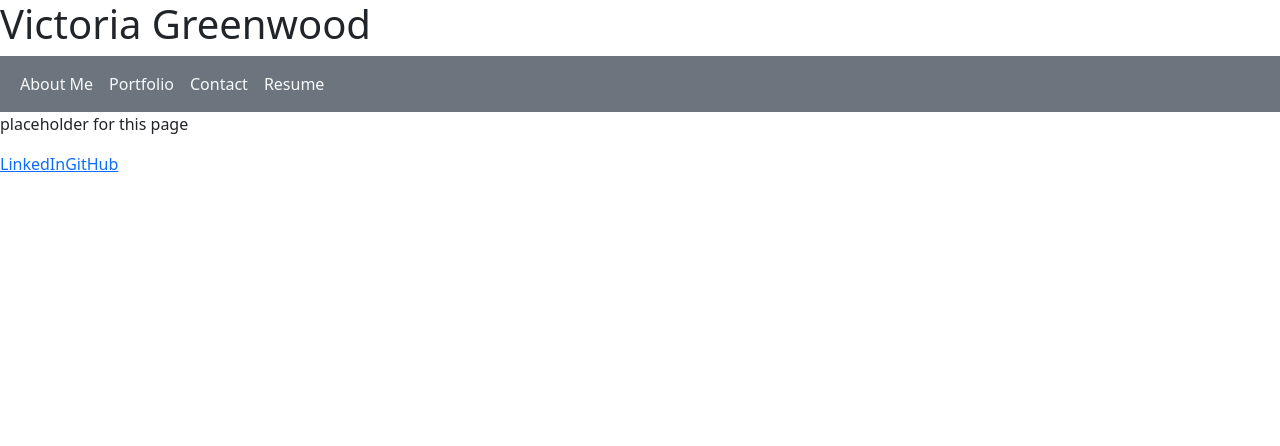
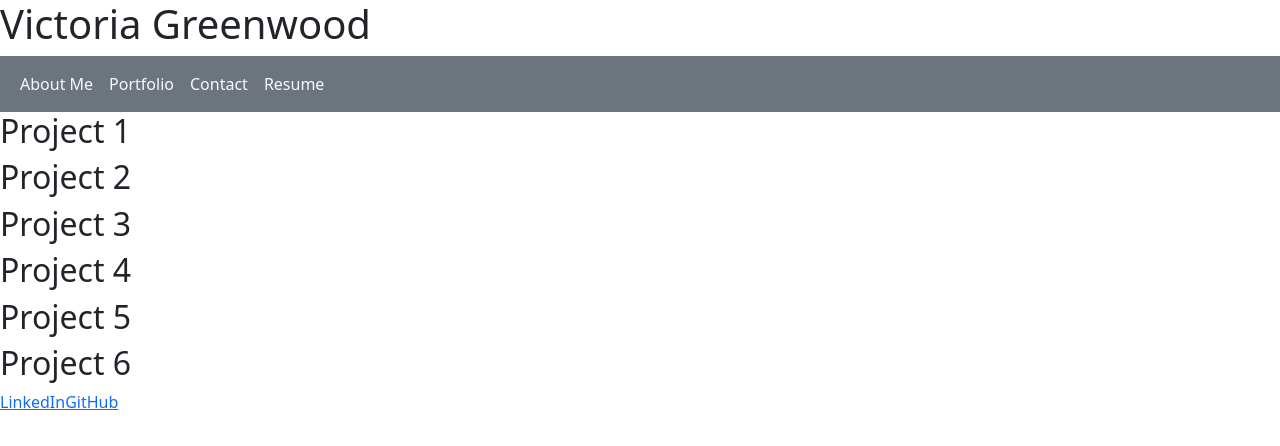
Before and after one commit to victoria-cg/React-Developer-Portfolio, a React (Vite) app: page /Portfolio in a window 1280 px wide. Shown: the top 446 px of the page. Built offline with nearby package versions, Linux system fonts and the light colour scheme.

Commit message:
added portfolio component with title placeholder state for each project

```diff
--- a/src/components/Project.jsx
+++ b/src/components/Project.jsx
@@ -0,0 +1,17 @@
+
+//project component will receive blogs as props and will get imported/used in the portfolio page to show the projects
+
+//here we iterate over the array in Portfolio.jsx using .map method to print info about every project
+//the key property lets the DOM keep track of each element for updating/outputting it, in this case the unique key is the id of each project
+export default function Project(props) {
+    const projects = props.projects
+    return (
+     <div>
+    {projects.map((project) =>(
+    <div key={project.id}>
+    <h2>{project.title}</h2>
+    </div>
+    ))}
+     </div>
+    );
+  }
--- a/src/components/pages/Portfolio.jsx
+++ b/src/components/pages/Portfolio.jsx
@@ -1,10 +1,23 @@
+//useState will allow us to use state/data to pass data to child components as props
+import {useState} from 'react';
+import Project from '../Project';
+
+//neet to add URL and photo for each project so the portfolio can be used
+//useState receives the array of projects objects so that we can iterate over them with .map function to print infor about each project
+//send projects state/data as props to the project component so it can use the data
 export default function Portfolio() {
+  const [projects, setProjects] = useState([
+    {title: 'Project 1', id: 1},
+    {title: 'Project 2', id: 2},
+    {title: 'Project 3', id: 3},
+    {title: 'Project 4', id: 4},
+    {title: 'Project 5', id: 5},
+    {title: 'Project 6', id: 6}
+  ]);
+
     return (
       <div>
-
-        <p>
-        placeholder for this page
-        </p>
+       <Project projects={projects} />
       </div>
     );
   }
```
